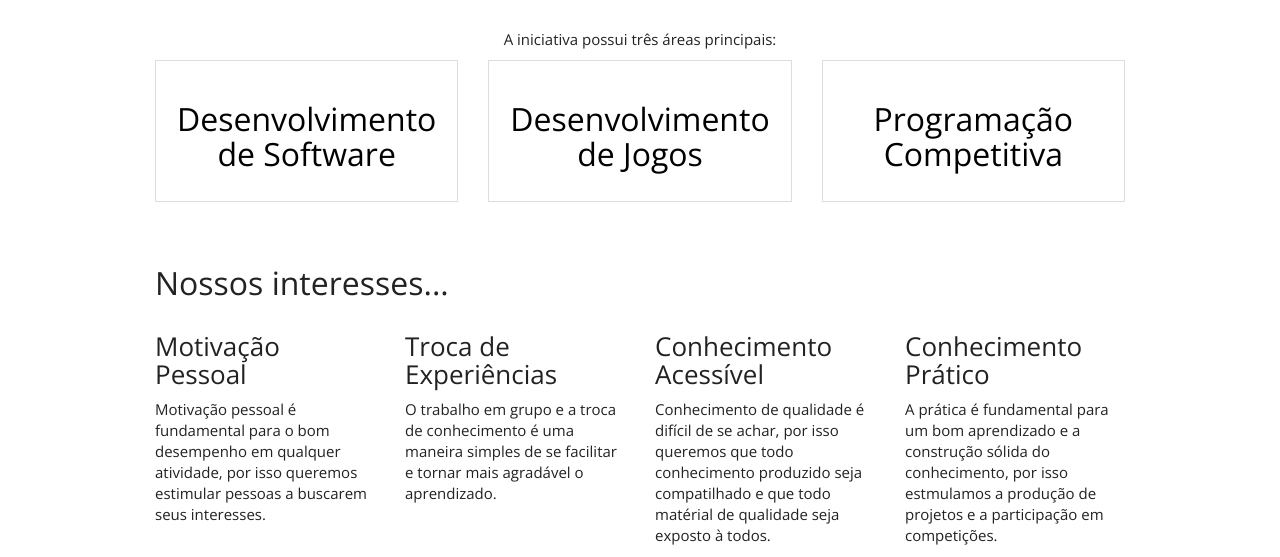
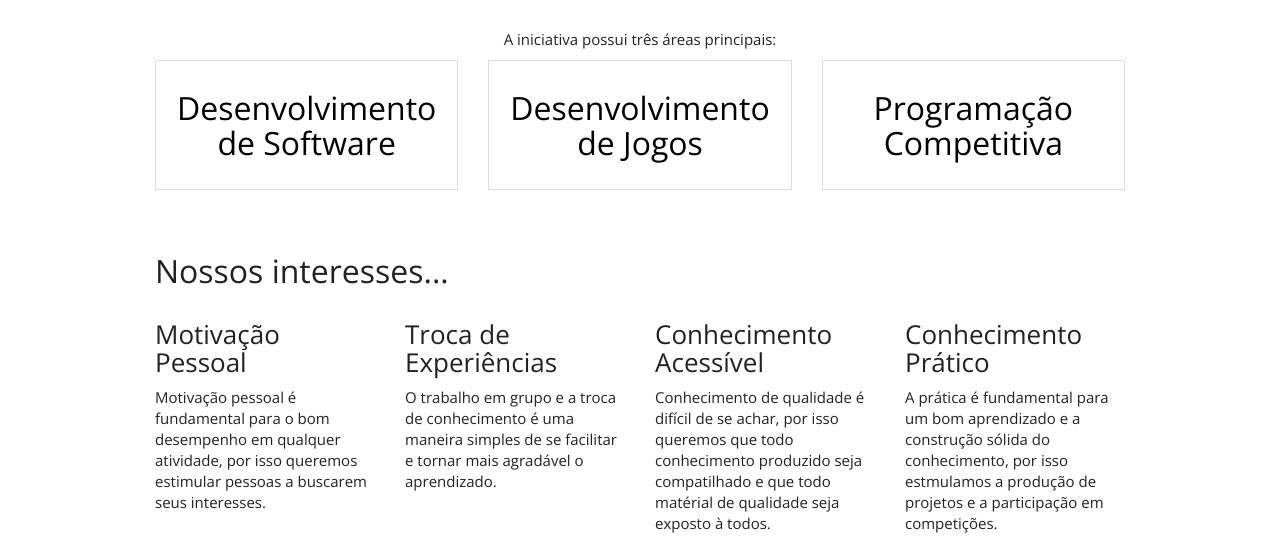
Before and after one commit to IMEplusplus/imeplusplus_website, a plain HTML site: page index.html in a window 1280 px wide. Shown: the part 293-850 px from the top of the page. Drawn offline with nearby package versions, Linux system fonts and the light colour scheme.

Commit message:
Criado padrão da página de projetos

```diff
--- a/contents/index.html
+++ b/contents/index.html
@@ -21,24 +21,18 @@ computação.
   <span class="text-center"><p>A iniciativa possui três áreas principais:</p></span>
   <div class="row">
     <div class="col-sm-4 col-xs-12">
-      <a href="dev_software.html" class="thumbnail text-center">
-        <div style="padding: 1em;">
-          <h2>Desenvolvimento de Software</h2>
-        </div>
+      <a href="dev_software.html" class="thumbnail showcase showcase-sm">
+        <h2>Desenvolvimento de Software</h2>
       </a>
     </div>
     <div class="col-sm-4 col-xs-12">
-      <a href="dev_jogos.html" class="thumbnail text-center">
-        <div style="padding: 1em;">
-          <h2>Desenvolvimento de Jogos</h2>
-        </div>
+      <a href="dev_jogos.html" class="thumbnail showcase showcase-sm">
+        <h2>Desenvolvimento de Jogos</h2>
       </a>
     </div>
     <div class="col-sm-4 col-xs-12">
-      <a href="programacao_competitiva.html" class="thumbnail text-center">
-        <div style="padding: 1em;">
-          <h2>Programação Competitiva</h2>
-        </div>
+      <a href="programacao_competitiva.html" class="thumbnail showcase showcase-sm">
+        <h2>Programação Competitiva</h2>
       </a>
     </div>
   </div>
--- a/css/imepp.css
+++ b/css/imepp.css
@@ -38,3 +38,23 @@ body {
   text-decoration: none;
   background: #ddd;
 }
+
+a.showcase {
+  display: table;
+  text-align: center;
+}
+
+a.showcase > h2 {
+  display: table-cell;
+  vertical-align: middle;
+}
+
+a.showcase-sm {
+  height: 130px;
+  width: 100%;
+}
+
+a.showcase-lg {
+  height: 180px;
+  width: 100%;
+}
```
Also changed, not shown: contents/projetos.html (+9 -1 lines).
